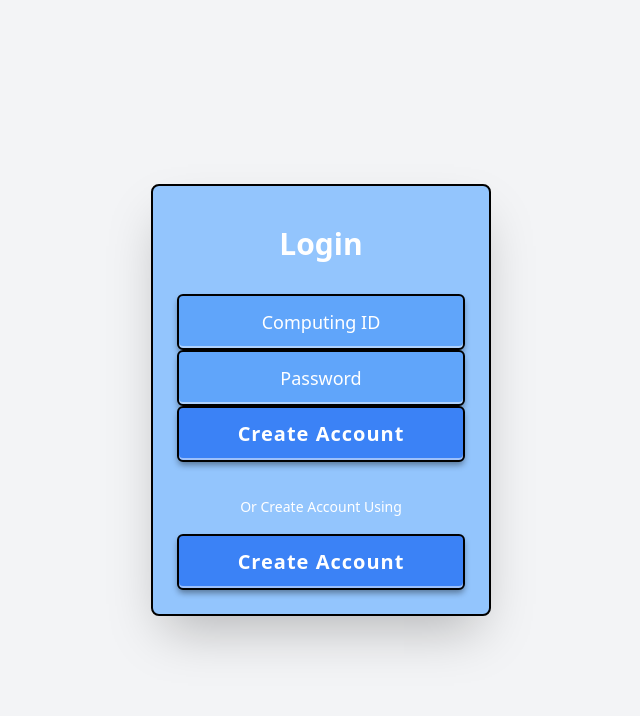
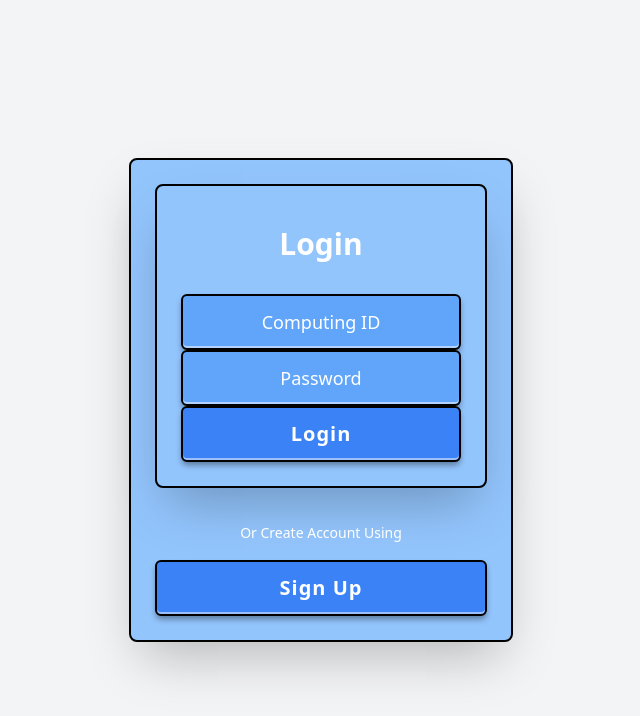
Before and after one commit to benlchang/uva-cs4750-gymrat, a PHP site: page /login.php in a window 1280 px wide. Shown: the top 716 px of the page, without its empty margins (319-959 px from the left). Run offline with PHP 8.4, Linux system fonts and the light colour scheme; some libraries are stand-ins or nearby versions.

Commit message:
Add files via upload

```diff
--- a/login.php
+++ b/login.php
@@ -14,9 +14,18 @@ require('request-db.php');
 ?>
 
 <?php
+$confirmation_message = ''; // Initialize a variable to hold the confirmation text
+
 if ($_SERVER['REQUEST_METHOD'] == 'POST')
 {
-
+    if (!empty($_POST['loginBtn'])) {
+        header('Location: dashboard.php');
+        exit;
+    }
+    if (isset($_POST['createBtn'])) {
+        header('Location: createAccount.php');
+        exit;
+    }
 }
 ?>
 
@@ -58,6 +67,7 @@ if ($_SERVER['REQUEST_METHOD'] == 'POST')
     </style>
 </head>
 <body class="min-h-screen flex items-center justify-center bg-gray-100 font-sans">
+    <div class="w-full max-w-xs md:max-w-sm p-6 bg-blue-300 border-2 border-black rounded-lg shadow-2xl">
         <form method="post" action="<?php $_SERVER['PHP_SELF'] ?>" onsubmit="return validateInput()">
             <div id="loginView" class="w-full max-w-xs md:max-w-sm p-6 bg-blue-300 border-2 border-black rounded-lg shadow-2xl">
                 <h1 class="text-white text-center text-3xl font-bold mb-8 pt-4">Login</h1>
@@ -81,26 +91,29 @@ if ($_SERVER['REQUEST_METHOD'] == 'POST')
                             class="w-full bg-transparent text-center text-lg placeholder-white focus:outline-none text-white font-medium"
                         >
                     </div>
-                <form action="request.php" method="post">
-                    <input type="submit" value="Create Account"
-                        name="createAccountBtn" class="button-hover w-full raised-element bg-blue-500 text-white font-bold py-3 px-4 rounded-md text-xl tracking-wider transition-all duration-150"
-                        title="Click to create your account"
+                    <input type="submit" value="Login" id="loginBtn"
+                        name="loginBtn" class="button-hover w-full raised-element bg-blue-500 text-white font-bold py-3 px-4 rounded-md text-xl tracking-wider transition-all duration-150"
+                        title="Click to login to your account"
                     />
                 </form>
-            </form>
-            <div class="text-center mt-8 mb-4">
-                <span class="text-white text-sm">Or Create Account Using</span>
-            </div>
-            <button
-                onclick="handleSignUp()"
-                class="button-hover w-full raised-element bg-blue-500 text-white font-bold py-3 px-4 rounded-md text-xl tracking-wider transition-all duration-150"
-            >
-            Create Account
-            </button>
+
                 <div id="messageBox" class="mt-6 p-3 bg-green-100 border border-green-400 text-green-700 rounded hidden" role="alert">
                     <p id="messageText"></p>
                 </div>
             </div>
         </form>
+        <div class="text-center mt-8 mb-4">
+            <span class="text-white text-sm">Or Create Account Using</span>
+        </div>
+        <form method="POST" action="login.php" class="mt-4">
+                <button
+                    type="submit"
+                    name="createBtn"
+                    class="button-hover w-full raised-element bg-blue-500 text-white font-bold py-3 px-4 rounded-md text-xl tracking-wider transition-all duration-150 text-center block no-underline"
+                >
+                    Sign Up
+                </button>
+        </form>
+    </div>
 </body>
 </html>
```
Also changed, not shown: createAccount.php (+19 -10 lines). Lines whose indentation alone changed are shown as unchanged.
